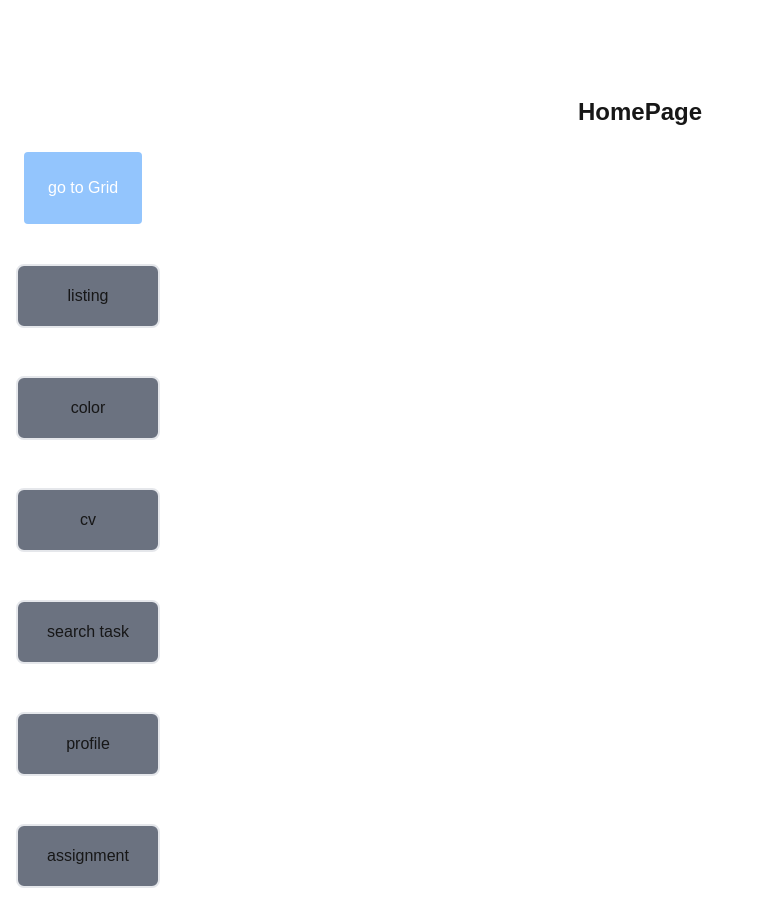
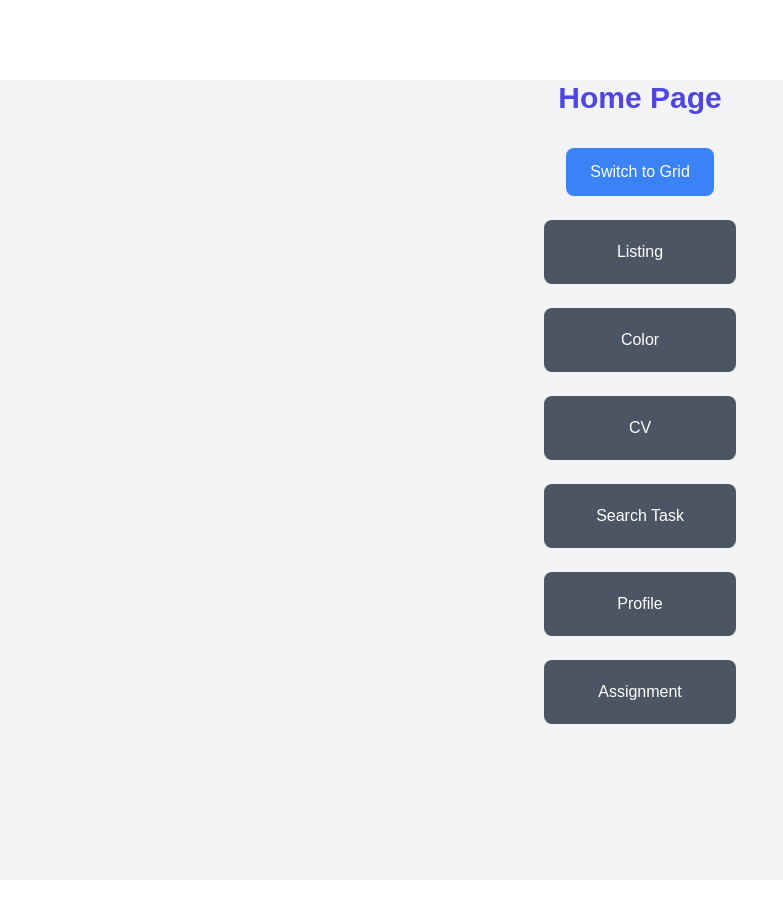
Before and after one commit to erdenejargall/uliral-1, a Next.js app: page / in a window 1280 px wide. Shown: the whole page, without its empty margins (0-783 px from the left). After the commit the page ends 880 px from the top, so only its background shows below. Built offline with nearby package versions, Linux system fonts and the light colour scheme.

Commit message:
Update index.js

```diff
--- a/pages/index.js
+++ b/pages/index.js
@@ -2,12 +2,12 @@ import { useRouter } from "next/router";
 import { useState } from "react";
 
 const buttonData = [
-  { name: "listing", file: "/task" },
-  { name: "color", file: "/color" },
-  { name: "cv", file: "/cv" },
-  { name: "search task", file: "/task2" },
-  { name: "profile", file: "/profile" },
-  { name: "assignment", file: "/assignment"}
+  { name: "Listing", file: "/task" },
+  { name: "Color", file: "/color" },
+  { name: "CV", file: "/cv" },
+  { name: "Search Task", file: "/task2" },
+  { name: "Profile", file: "/profile" },
+  { name: "Assignment", file: "/assignment" },
 ];
 
 export default function Home() {
@@ -15,27 +15,34 @@ export default function Home() {
   const [grid, setGrid] = useState(false);
 
   return (
-    <div>
-      <h1 className="flex justify-center align-start pt-24 font-bold text-2xl">
-        HomePage
+    <div className="min-h-screen bg-gray-100">
+      <h1 className="text-center font-extrabold text-3xl text-indigo-600 mt-20">
+        Home Page
       </h1>
-      <div className="flex items-center justify-between m-6">
+
+      <div className="flex justify-center mt-8 mb-6">
         <button
           onClick={() => setGrid(!grid)}
-          className="p-6 bg-blue-300 text-white rounded hover:bg-red-500 transition"
+          className="px-6 py-3 bg-blue-500 text-white rounded-lg hover:bg-blue-700 transition duration-300 ease-in-out"
         >
-          go to {grid ? "List" : "Grid"}
+          Switch to {grid ? "List" : "Grid"}
         </button>
       </div>
-      <div className={grid ? "flex grid grid-cols-1 sm:grid-cols-2 gap-5" : "space-y-4"}>
+
+      <div
+        className={grid
+          ? "grid grid-cols-1 sm:grid-cols-2 lg:grid-cols-3 xl:grid-cols-4 gap-6 mx-4"
+          : "space-y-6 mx-4"
+        }
+      >
         {buttonData.map((item) => (
           <div
             key={item.name}
-            className="p-4"
+            className="flex justify-center"
           >
             <button
               onClick={() => router.push(item.file)}
-              className="w-36 border-2 h-16 border-bg-red-300 rounded-lg p-4 bg-gray-500 hover:bg-gray-300"
+              className="w-48 h-16 bg-gray-600 text-white rounded-lg border-2 border-transparent hover:bg-gray-400 transition-all duration-300 ease-in-out transform hover:scale-105"
             >
               {item.name}
             </button>
```
